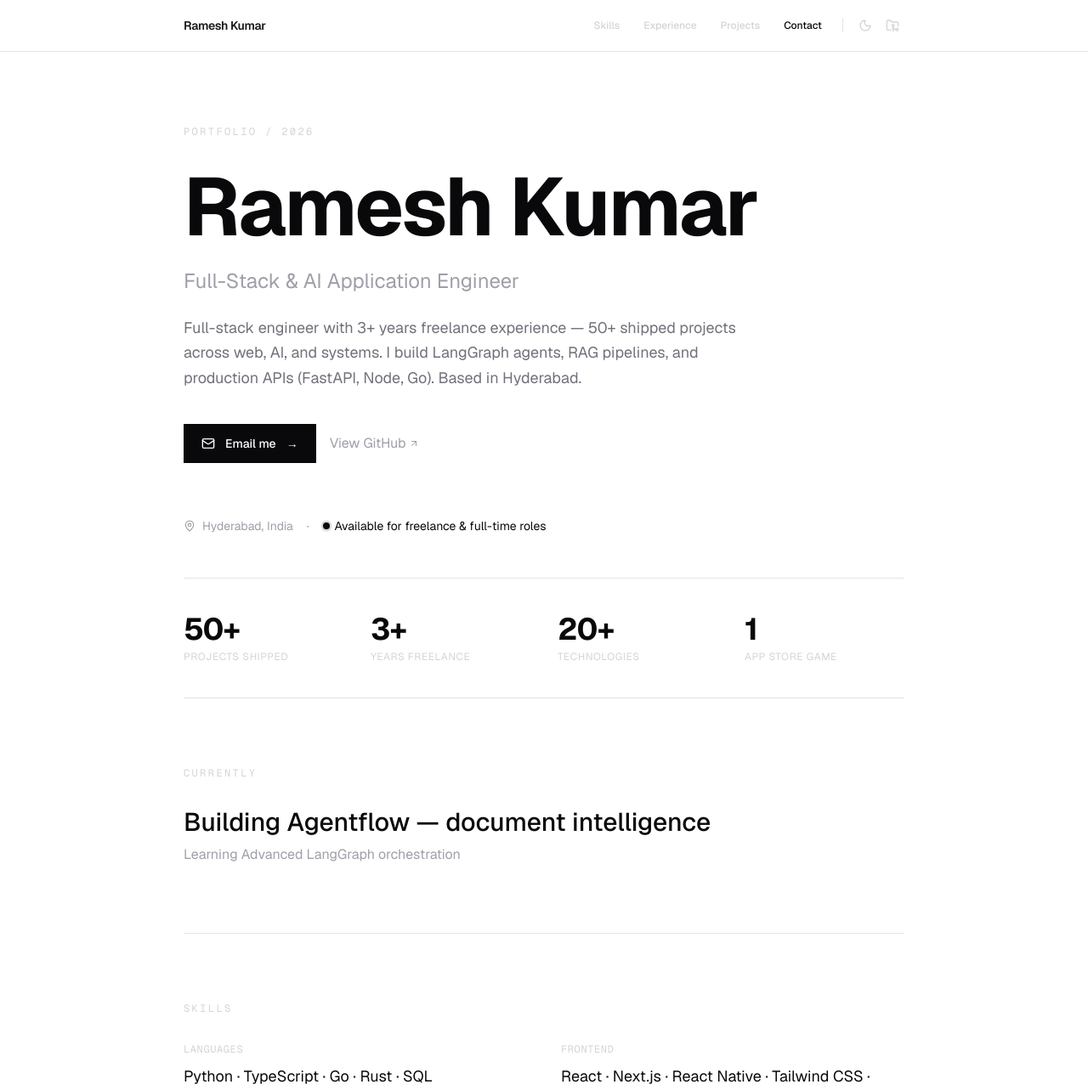
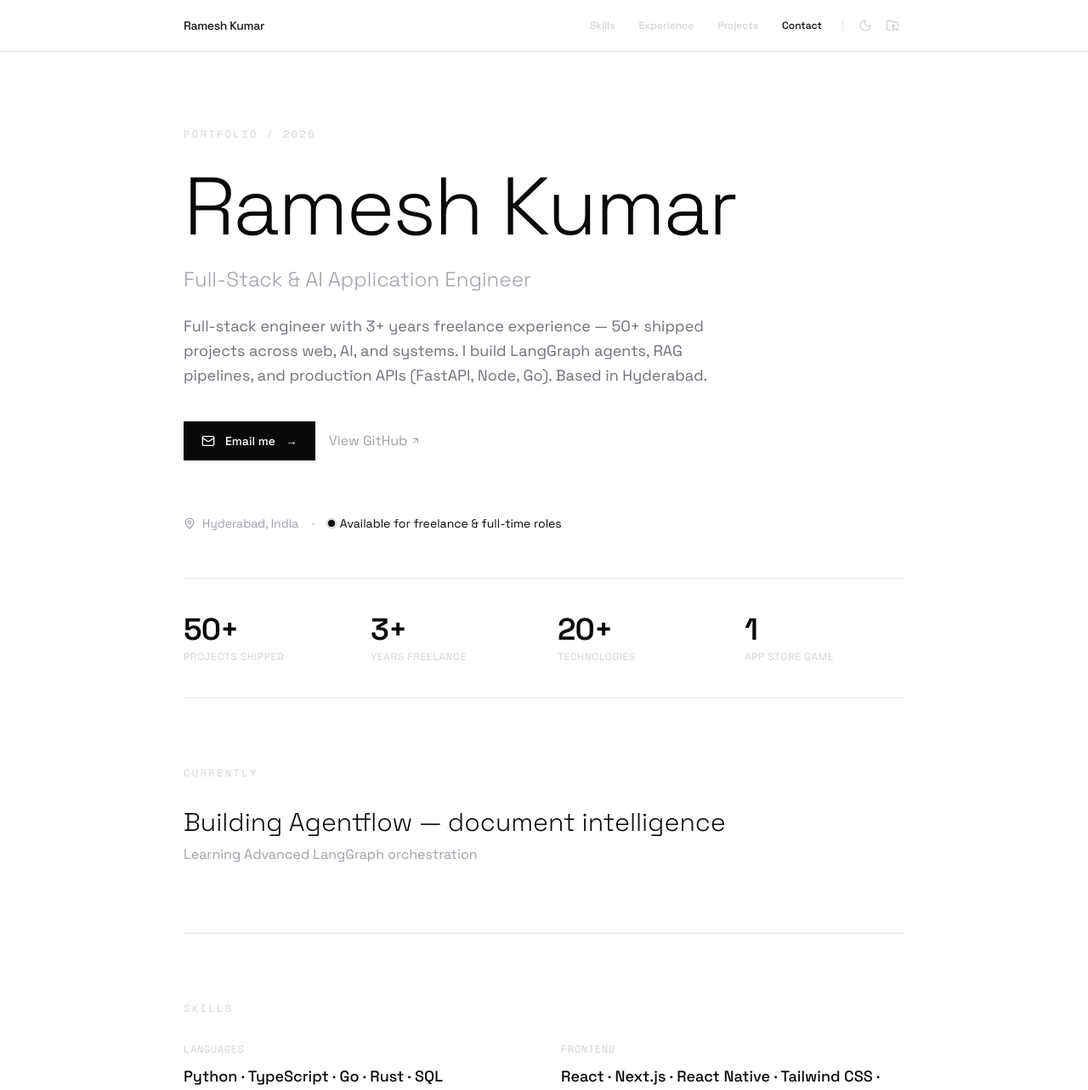
Before and after one commit to 0xrameshh/0xrameshh.github.io, a Next.js app: page / in a window 1280 px wide. Shown: the top 1283 px of the page at 85% size. Built offline with nearby package versions, Linux system fonts and the light colour scheme.

Commit message:
feat: typography upgrade — Space Grotesk + Space Mono, intentional weights (T13)

```diff
--- a/src/app/globals.css
+++ b/src/app/globals.css
@@ -2,8 +2,8 @@
 @custom-variant dark (&:is(.dark *));
 
 @theme {
-  --font-sans: var(--font-geist-sans);
-  --font-mono: var(--font-geist-mono);
+  --font-sans: var(--font-space-grotesk);
+  --font-mono: var(--font-space-mono);
 
   --color-brand-50: #fafafa;
   --color-brand-100: #f4f4f5;
--- a/src/app/layout.tsx
+++ b/src/app/layout.tsx
@@ -1,15 +1,17 @@
 import type { Metadata, Viewport } from "next";
-import { Geist, Geist_Mono } from "next/font/google";
+import { Space_Grotesk, Space_Mono } from "next/font/google";
 import "./globals.css";
 
-const geistSans = Geist({
-  variable: "--font-geist-sans",
+const sans = Space_Grotesk({
+  variable: "--font-space-grotesk",
   subsets: ["latin"],
+  weight: ["300", "400", "500", "600", "700"],
 });
 
-const geistMono = Geist_Mono({
-  variable: "--font-geist-mono",
+const mono = Space_Mono({
+  variable: "--font-space-mono",
   subsets: ["latin"],
+  weight: ["400", "700"],
 });
 
 export const metadata: Metadata = {
@@ -74,7 +76,7 @@ export default function RootLayout({
   return (
     <html
       lang="en"
-      className={`${geistSans.variable} ${geistMono.variable} h-full scroll-smooth antialiased`}
+      className={`${sans.variable} ${mono.variable} h-full scroll-smooth antialiased`}
       suppressHydrationWarning
     >
       <head>
--- a/src/app/page.tsx
+++ b/src/app/page.tsx
@@ -54,11 +54,11 @@ export default function Home() {
         <section className="flex min-h-[85vh] flex-col justify-center pt-24">
           <SectionLabel>Portfolio / {new Date().getFullYear()}</SectionLabel>
 
-          <h1 className="text-5xl font-bold tracking-tight sm:text-7xl md:text-8xl">
+          <h1 className="text-5xl font-light leading-[0.95] tracking-tight sm:text-7xl md:text-8xl">
             {personal.name}
           </h1>
 
-          <p className="mt-6 max-w-2xl text-xl text-zinc-400 sm:text-2xl">
+          <p className="mt-6 max-w-2xl text-xl font-light text-zinc-400 sm:text-2xl">
             {personal.title}
           </p>
 
@@ -102,7 +102,7 @@ export default function Home() {
         <section className="grid grid-cols-2 gap-8 border-y border-zinc-200 py-10 dark:border-zinc-800 md:grid-cols-4">
           {stats.map((s) => (
             <div key={s.label}>
-              <p className="text-3xl font-bold tracking-tight sm:text-4xl">
+              <p className="text-3xl font-semibold tracking-tight sm:text-4xl">
                 {s.value}
                 {s.suffix}
               </p>
@@ -116,7 +116,7 @@ export default function Home() {
         {/* ── Currently ── */}
         <section className="py-20">
           <SectionLabel>Currently</SectionLabel>
-          <p className="text-2xl font-medium sm:text-3xl">
+          <p className="text-2xl font-light sm:text-3xl">
             Building {currently.building}
           </p>
           <p className="mt-2 text-zinc-400 dark:text-zinc-200">
@@ -133,7 +133,7 @@ export default function Home() {
                 <h3 className="mb-3 font-mono text-xs uppercase tracking-wider text-zinc-300">
                   {g.category}
                 </h3>
-                <p className="text-lg leading-snug">
+                <p className="text-lg font-medium leading-snug">
                   {g.items.join(" · ")}
                 </p>
               </div>
@@ -148,7 +148,7 @@ export default function Home() {
             {experience.map((exp) => (
               <div key={exp.role}>
                 <div className="flex flex-col justify-between gap-1 sm:flex-row sm:items-baseline">
-                  <h3 className="text-xl font-semibold tracking-tight">
+                  <h3 className="text-xl font-medium tracking-tight">
                     {exp.role}
                   </h3>
                   <span className="font-mono text-xs uppercase tracking-wider text-zinc-300">
@@ -186,7 +186,7 @@ export default function Home() {
                 className="group block rounded-lg border border-zinc-200 p-5 transition-all hover:border-zinc-950 dark:border-zinc-800 dark:hover:border-zinc-50"
               >
                 <div className="flex items-start justify-between gap-3">
-                  <h3 className="text-lg font-semibold tracking-tight">
+                  <h3 className="text-lg font-medium tracking-tight">
                     {p.name}
                   </h3>
                   <ArrowUpRight
@@ -217,7 +217,7 @@ export default function Home() {
             </div>
             <div>
               <SectionLabel>Contact</SectionLabel>
-              <p className="text-2xl font-medium sm:text-3xl">
+              <p className="text-2xl font-light sm:text-3xl">
                 {personal.status}
               </p>
               <div className="mt-6">
--- a/src/components/nav.tsx
+++ b/src/components/nav.tsx
@@ -56,7 +56,7 @@ export default function Nav() {
       <div className="mx-auto flex max-w-4xl items-center justify-between px-6 py-4">
         <button
           onClick={() => window.scrollTo({ top: 0, behavior: 'smooth' })}
-          className="text-sm font-semibold tracking-tight transition-opacity hover:opacity-70"
+          className="text-sm font-medium tracking-tight transition-opacity hover:opacity-70"
           aria-label="Back to top"
         >
           {personal.name}
```
